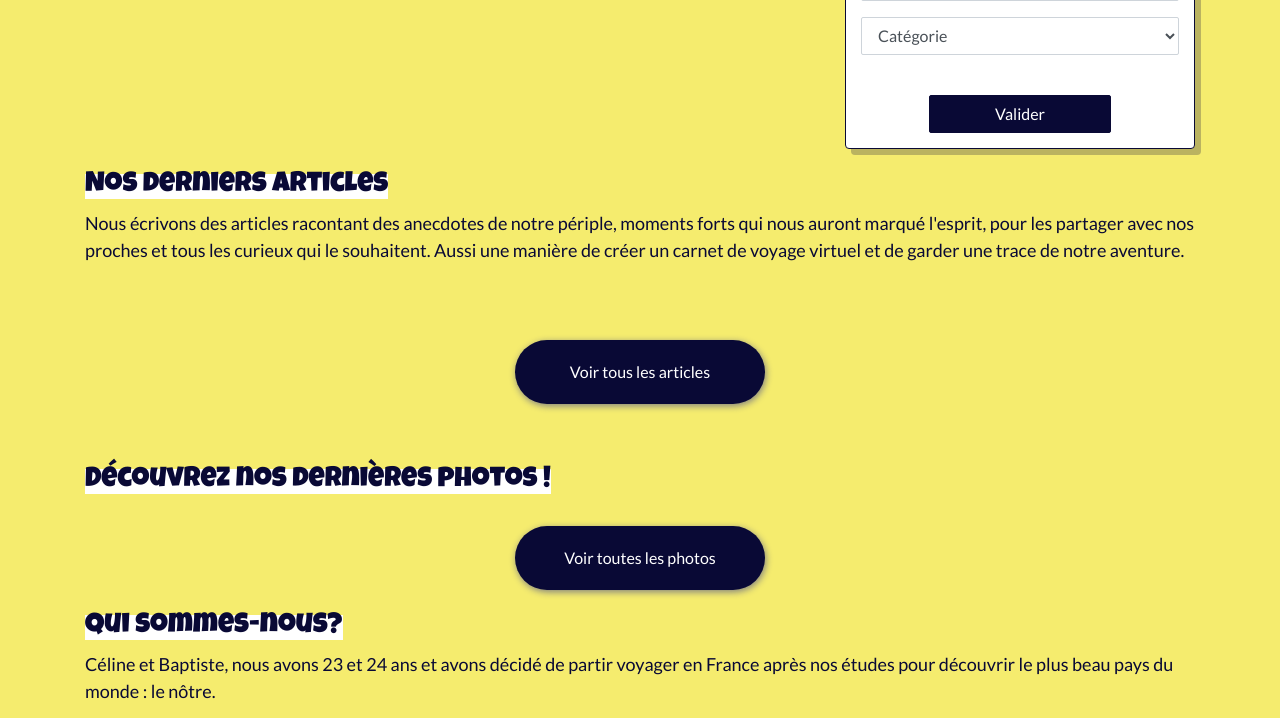
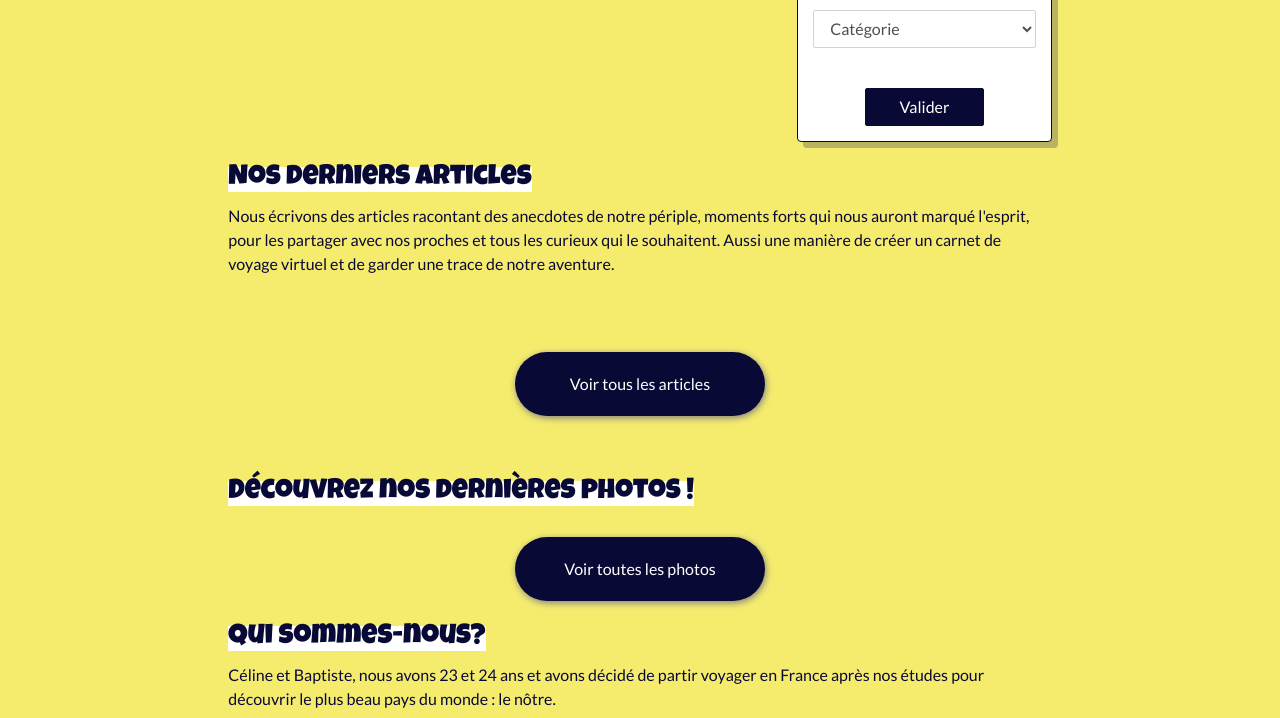
Before and after one commit to Giantbapt/viivan, a Rails app: page / in a window 1280 px wide. Shown: the part 3184-3902 px from the top of the page. Run offline with Rails 7, Linux system fonts and the light colour scheme; data that the repository does not hold is empty; style sheets or scripts are compiled from the project's sources; some libraries are stand-ins or nearby versions.

Commit message:
try new computer

```diff
--- a/app/assets/stylesheets/components/_article.scss
+++ b/app/assets/stylesheets/components/_article.scss
@@ -58,7 +58,7 @@
 }
 .article-text {
 	color: $blue;
-	font-size: 18px;
+	font-size: 16px;
 	p {
 
 	}
--- a/app/assets/stylesheets/pages/_galerie.scss
+++ b/app/assets/stylesheets/pages/_galerie.scss
@@ -1,6 +1,9 @@
 .grid {
 	display: grid;
-	grid-template-columns: 1fr 1fr 1fr;
+  justify-content: center;
+  img {
+    max-width: 100%;
+  }
 }
 .image-galerie {
 	max-width: 100%
@@ -95,6 +98,9 @@
 		  img {
 		    width: 40px;
 		  }
+    .grid {
+      grid-template-columns: 1fr 1fr 1fr;
+    }
 
 
 }
@@ -144,6 +150,9 @@
 		    width: 45px;
 		  }
 		}
+    .grid {
+      grid-template-columns: 1fr 1fr 1fr;
+    }
 }
 
 @media (min-width: 1200px) {
@@ -191,6 +200,9 @@
 		    width: 50px;
 		  }
 		}
+    .grid {
+      grid-template-columns: 1fr 1fr 1fr;
+    }
 }
 
 .titre{
--- a/app/assets/stylesheets/pages/_home.scss
+++ b/app/assets/stylesheets/pages/_home.scss
@@ -63,7 +63,7 @@ h1, h2, h3 {
 }
 p {
 	 color: #090935;
-	 font-size: 18px;
+	 font-size: 16px;
 }
 
 .btn-danger {
--- a/app/views/pages/home.html.erb
+++ b/app/views/pages/home.html.erb
@@ -4,7 +4,7 @@
 		<%= image_tag("viivan.gif", :class => "viivan-gif", :id => 'viivan-gif') %>
 	</div>
 
-	<div class="container" id="container">
+	<div class="container col-md-8" id="container">
 
 		<div class="titre justify-center">
 			<h1><span>SUR LA ROUTE</span></h1>
@@ -99,11 +99,11 @@
 				<% @last_images.each do |image| %>
 
           <%= link_to galery_path(image) do %>
-            <%= cl_image_tag(image["nom"],
-    :transformation=>[{:raw_transformation=> "w_400"}])%>
+            <%= cl_image_tag(image["nom"], :transformation=>[{:raw_transformation=> "w_400"}])%>
 
           <%end%>
 				<% end %>
+
 
 			</div>
 			<div class="btn-wrapper">
--- /dev/null
+++ b/config/cloudinary.yml
@@ -0,0 +1 @@
+cloudinary.yml
```
Also changed, not shown: Gemfile.lock, 1 other file.
